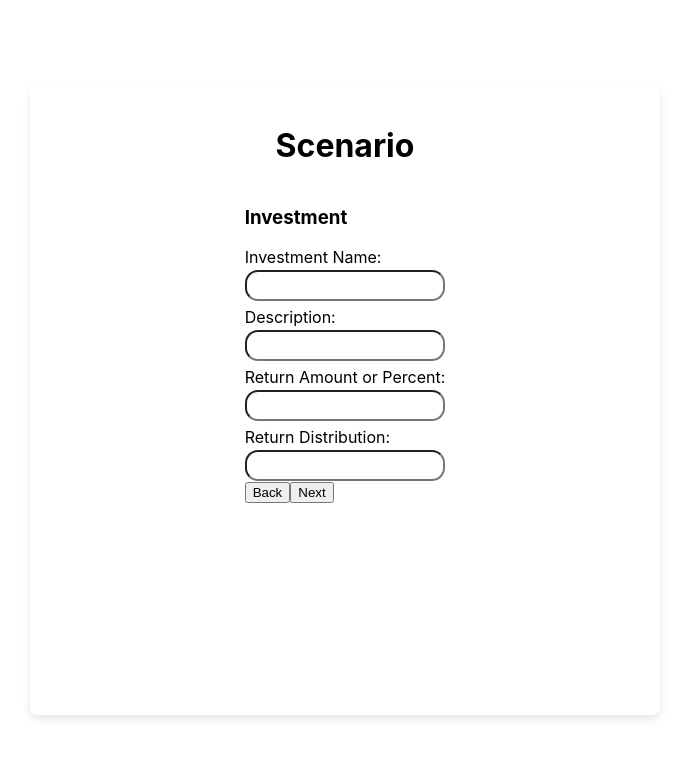
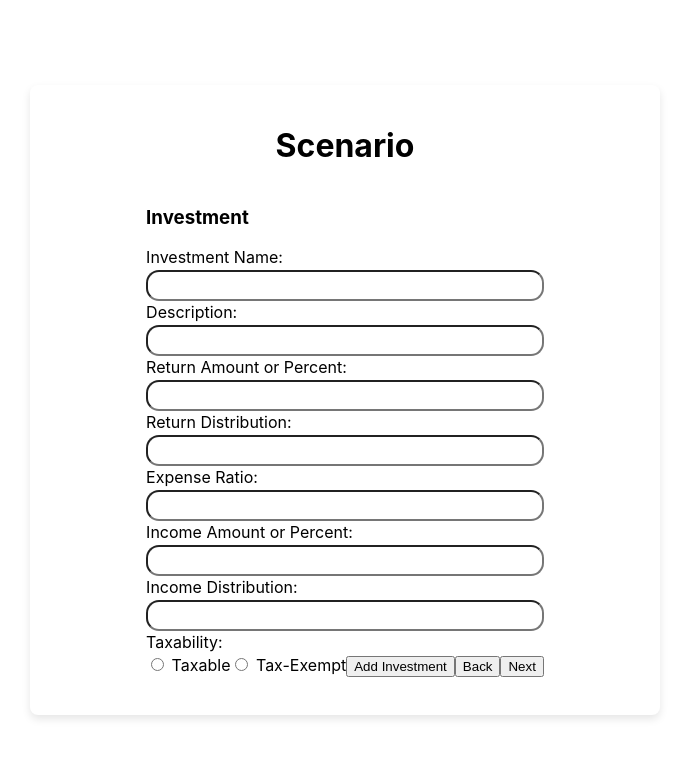
Before and after one commit to Darim7/FinancialMusketeers, a React (Create React App) app in the folder frontend/: page /createscenario in a window 1280 px wide. Both pictures are taken after typing "Sample", "5", "5", "Sample", "Sample" into the empty fields and a click on the button "Next". Shown: the top 758 px of the page, without its empty margins (295-984 px from the left). Built offline with nearby package versions, Linux system fonts and the light colour scheme.

Commit message:
Scenario Page-Investment Page

```diff
--- a/frontend/src/components/CreateScenario.css
+++ b/frontend/src/components/CreateScenario.css
@@ -20,7 +20,7 @@ label{
     display: block;
     width: 100%;
     text-align: left;
-    margin-top: 6px;
+    margin-top: 1px;
     margin-bottom: 3px;
 }
 
--- a/frontend/src/components/CreateScenario.tsx
+++ b/frontend/src/components/CreateScenario.tsx
@@ -187,7 +187,7 @@ function CreateScenario() {
       )}
 
       {formStep === 2 && (
-        <div className='container'>
+        <div className='investment-container'>
           <h3>Investment</h3>
 
           <label htmlFor = "investment-name">Investment Name: </label>
@@ -212,14 +212,49 @@ function CreateScenario() {
               name = "returnAmtOrPct"
             />
 
+          {/*TODO: 1)Fix Amount, 2)User input, 3)A percentage sampled
+            from a Markov Process
+          */}
           <label htmlFor = "return-distribution"> Return Distribution: </label>
             <input
               type = "text"
               name = "returnDistribution"
             />
 
+          <label htmlFor = "expense-ratio"> Expense Ratio: </label>
+            <input
+              type = "number"
+              name = "expenseRatio"
+            />
+
+          <label htmlFor = "income-amount"> Income Amount or Percent: </label>
+            <input
+              type = "text"
+              name = "incomeAmtOrPct"
+            />
+
+          <label htmlFor = "income-distribution"> Income Distribution: </label>
+            <input
+              type = "text"
+              name = "incomeDistribution"
+            />
+
+          <label htmlFor = "taxability"> Taxability: </label>
+            <input
+              type = "radio"
+              id = "Taxable"
+              value = "Taxable"
+              name = "taxability"
+            /> Taxable
+            <input
+              type ="radio"
+              id = "Tax-Exempt"
+              name=  "taxability"
+              value = "Tax-Exempt"
+            /> Tax-Exempt
 
 
+          <button>Add Investment</button>
 
           <button type="button" onClick={() => setformStep(1)}>
             Back
```
